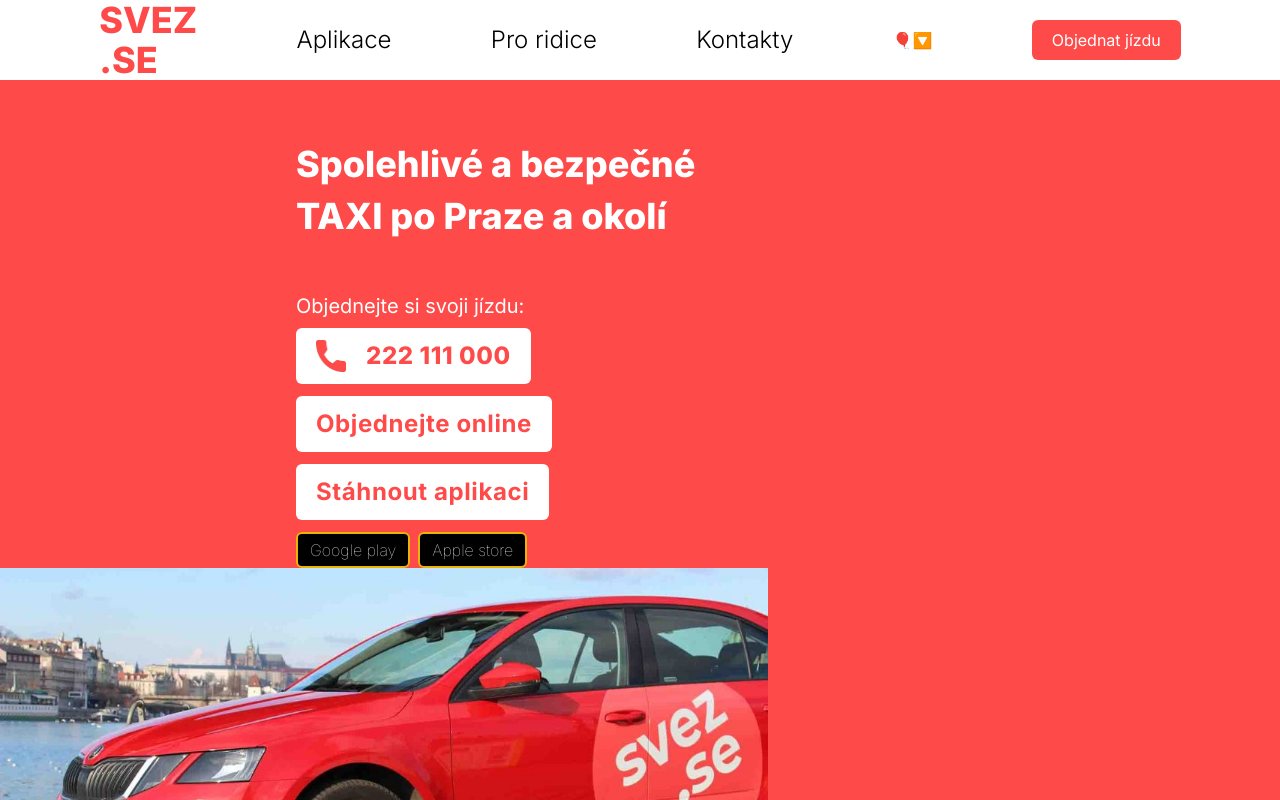
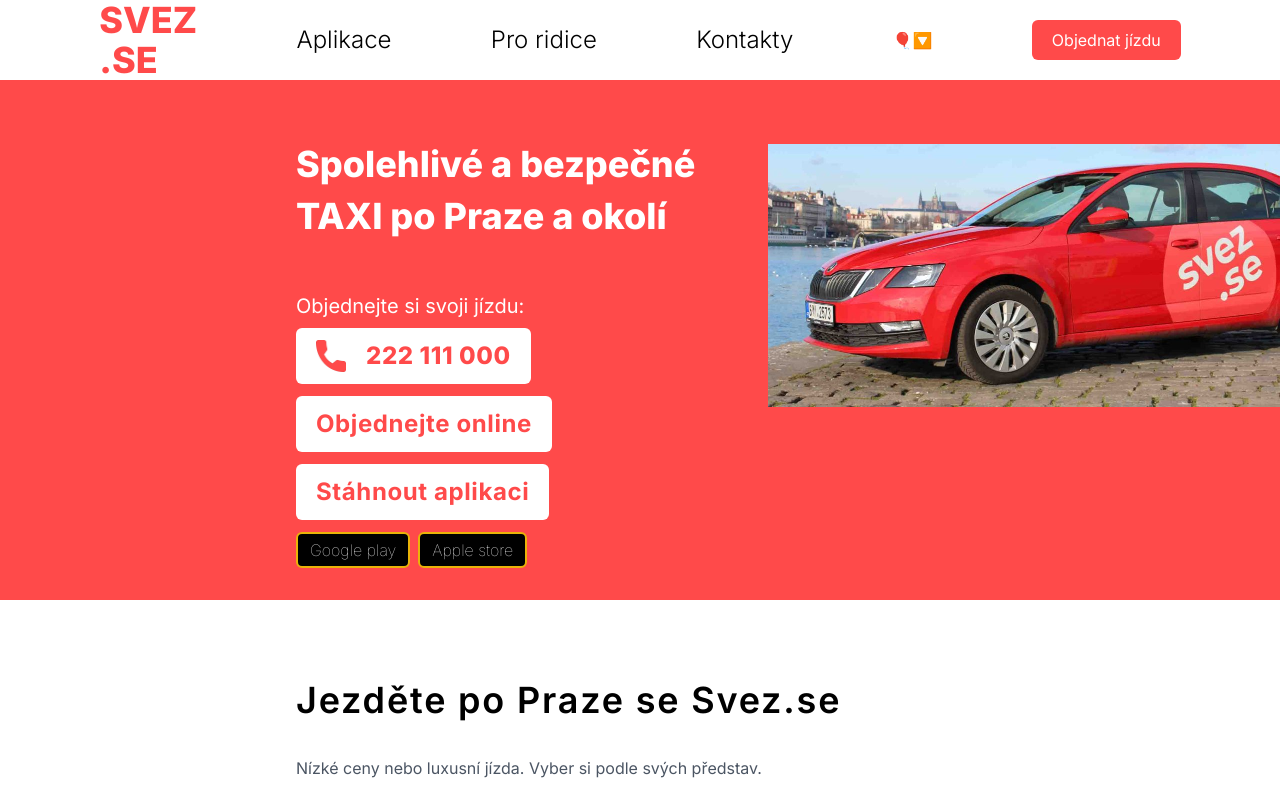
Before and after one commit to B3bekin/this-time, a Next.js app: page / in a window 1280 px wide. Shown: the top 800 px of the page. Built offline with nearby package versions, Linux system fonts and the light colour scheme.

Commit message:
das auto

```diff
--- a/src/app/page.jsx
+++ b/src/app/page.jsx
@@ -34,8 +34,6 @@
                 <Image src={Phone} width={30} height={25} alt="phone-call" />
                 <p> 222 111 000</p>
               </div>
-
-
             </div>
 
             <div className="bg-white text-[#FF4A4A] tracking-wide py-3 px-5 font-bold text-2xl rounded-md max-w-fit">
@@ -53,7 +51,7 @@
           </div>
         </div>
 
-        <div className="col-span-3">
+        <div className="col-span-2">
           <Image src={Car} width={1024} height={525} className="z-[2] px-auto" />
         </div>
 
```
